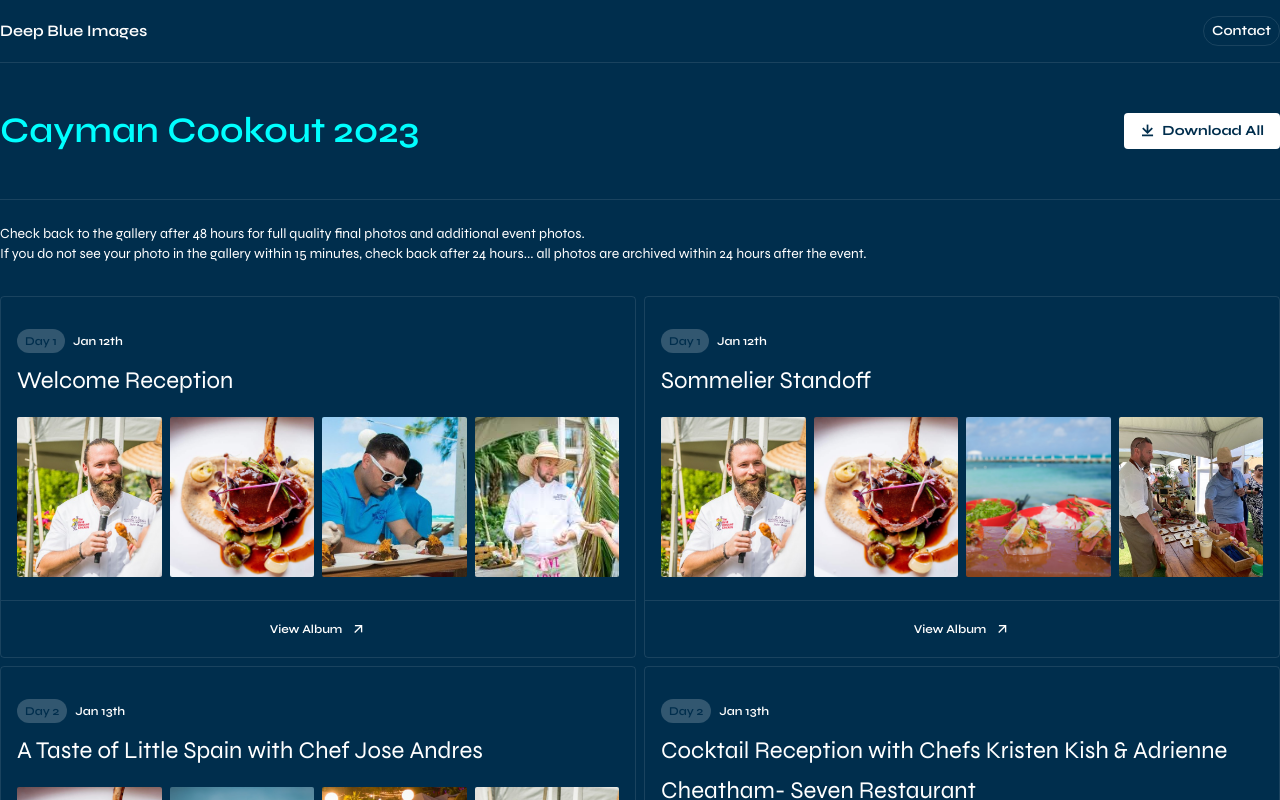
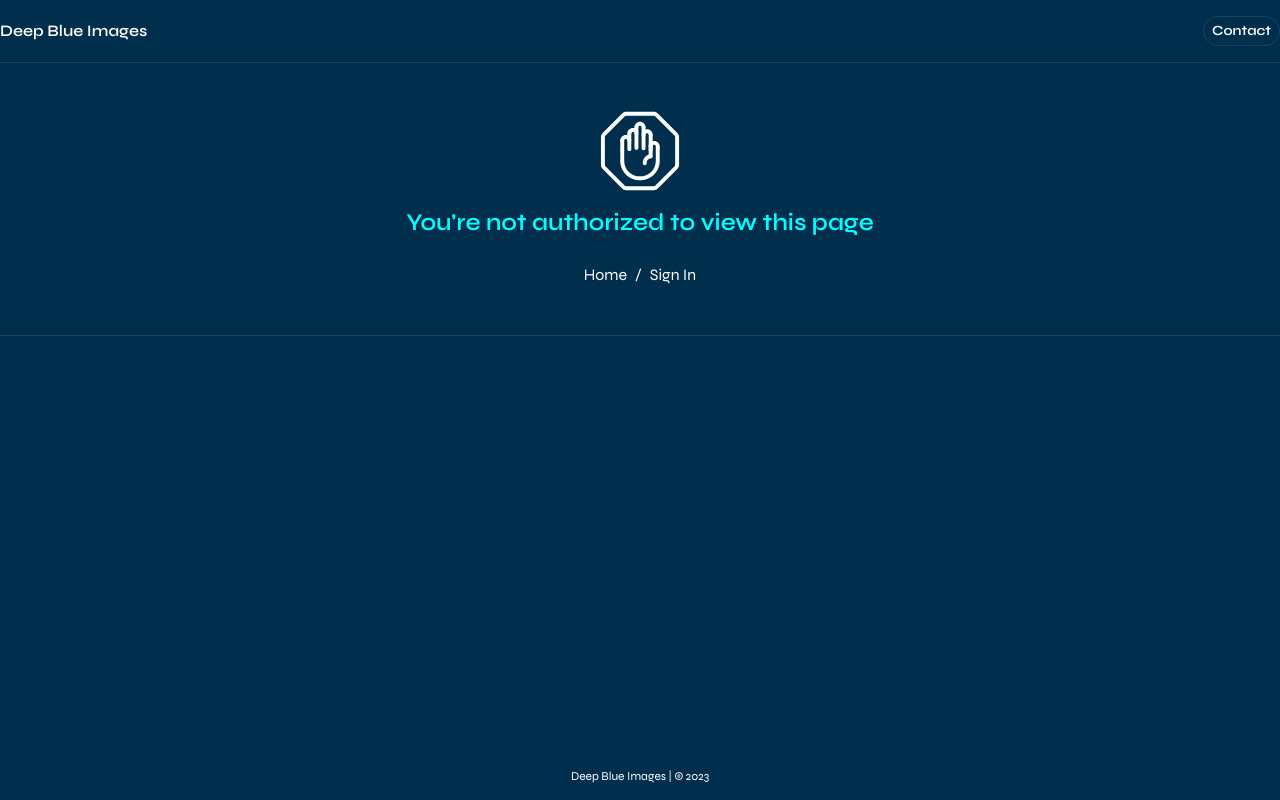
Before and after one commit to maxflorex/caymancookout23, a Next.js app: page /galleries in a window 1280 px wide. Shown: the top 800 px of the page. Built offline with nearby package versions, Linux system fonts and the light colour scheme; a web font is replaced by a local one.

Commit message:
Auth Fix

```diff
--- a/pages/galleries/[id]/index.tsx
+++ b/pages/galleries/[id]/index.tsx
@@ -61,7 +61,7 @@ const Gallery = () => {
     }
 
     // DO NOT SHOW IF NOT AUTHORIZED
-    if (Authorization) {
+    if (!Authorization) {
         return <NotAuthorized />
     }
 
--- a/pages/galleries/index.tsx
+++ b/pages/galleries/index.tsx
@@ -44,11 +44,12 @@ const Galleries = () => {
 	// 	}
 	// }, [ctrl, inView]);
 
-	// if (Authorization) {
-	// 	return <NotAuthorized />
-	// }
 
 	//  - - - -
+
+	if (!Authorization) {
+		return <NotAuthorized />
+	}
 
 	const handleDownload = () => {
 		return alert('Will get you a download link soon!')
```
